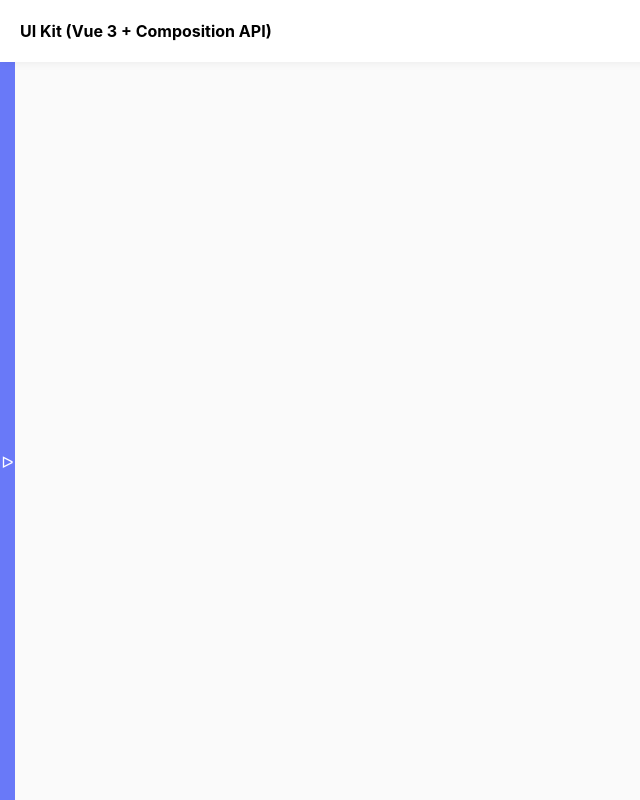
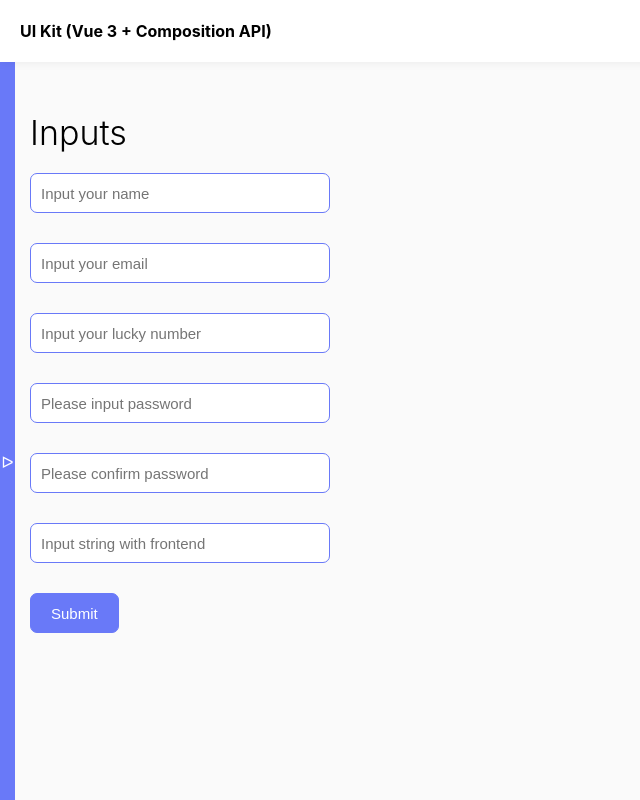
Before and after one commit to korchevIvan/uikit-vue3, a Vue app: page /input in a window 1280 px wide. Shown: the whole page, without its empty margins (0-640 px from the left). Built offline with nearby package versions, Linux system fonts and the light colour scheme.

Commit message:
Add Input

```diff
--- a/package.json
+++ b/package.json
@@ -12,6 +12,8 @@
     "@fortawesome/fontawesome-svg-core": "^6.2.0",
     "@fortawesome/free-regular-svg-icons": "^6.2.0",
     "@fortawesome/vue-fontawesome": "^3.0.1",
+    "@vuelidate/core": "^2.0.0",
+    "@vuelidate/validators": "^2.0.0",
     "vue": "^3.2.37",
     "vue-router": "^4.1.6"
   },
--- /dev/null
+++ b/src/components/Input.vue
@@ -0,0 +1,129 @@
+<script setup>
+const emit = defineEmits(['update:value'])
+const props = defineProps({
+  error: {
+    type: Array,
+    required: false
+  },
+  value: {
+    type: String,
+    default: ''
+  },
+  name: {
+    type: String,
+    required: true
+  },
+  type: {
+    type: String,
+    default: 'text'
+  },
+  placeholder: {
+    type: String,
+    required: true
+  },
+  label: {
+    type: String,
+    required: true
+  },
+  width: {
+    type: String,
+    default: '300px'
+  },
+})
+
+const updateValue = (e) => {
+  emit('update:value', e.target.value)
+}
+</script>
+
+<template>
+  <div class="form-input" :style="{width: width}">
+    <input
+        class="input-text"
+        :type="type"
+        :name="name"
+        :id="name"
+        :placeholder="placeholder"
+        :value="value"
+        @input="updateValue"
+    />
+    <label :for="name" class="input-label">
+      {{label}}
+    </label>
+    <TransitionGroup>
+      <div
+          class="form-error"
+          v-for="element of error"
+          :key="element.$uid"
+      >
+        <div class="form-error__message">
+          {{element.$message}}
+        </div>
+      </div>
+    </TransitionGroup>
+
+  </div>
+</template>
+
+
+<style lang="scss" scoped>
+.form {
+  &-input {
+    margin-bottom: 30px;
+    position: relative;
+  }
+  &-error {
+    background: var(--danger);
+    margin-top: 4px;
+    border-radius: 7px;
+    font-size: 13px;
+    color: #fff;
+    padding: 5px;
+  }
+}
+.input {
+  &-text {
+    border: 1px solid var(--primary);
+    padding: 0 10px;
+    height: 40px;
+    border-radius: 7px;
+    font-size: 15px;
+    width: 100%;
+    position: relative;
+    z-index: 1;
+    &:focus {
+      & + .input-label {
+        z-index: 1;
+        opacity: 1;
+        top: -20px;
+      }
+    }
+    &:not(:placeholder-shown) {
+      & + .input-label {
+        z-index: 1;
+        opacity: 1;
+        top: -20px;
+      }
+    }
+  }
+  &-label {
+    font-weight: bold;
+    display: block;
+    position: absolute;
+    top: 20px;
+    opacity: 0;
+    z-index: -1;
+    transition: .3s;
+    font-size: 13px;
+    color: var(--primary);
+  }
+}
+.v-enter-active,
+.v-leave-active {
+  transition: opacity 0.5s ease;
+}
+.v-enter-from,
+.v-leave-to {
+  opacity: 0;
+}
+</style>
--- a/src/components/Layout/Sidebar.vue
+++ b/src/components/Layout/Sidebar.vue
@@ -14,6 +14,7 @@ const links = ref([
   {name: 'Checkbox', href: '/checkbox'},
   {name: 'Radiobutton', href: '/radiobutton'},
   {name: 'Progress', href: '/progress'},
+  {name: 'Input', href: '/input'},
 ])
 </script>
 
--- a/src/router/index.js
+++ b/src/router/index.js
@@ -5,6 +5,7 @@ import Button from '@/views/Button.vue'
 import Checkbox from '@/views/Checkbox.vue'
 import Radiobutton from '@/views/Radiobutton.vue'
 import Progress from '@/views/Progress.vue'
+import Input from '@/views/Input.vue'
 
 const router = createRouter({
     history: createWebHistory(), routes: [
@@ -38,6 +39,11 @@ const router = createRouter({
             name: 'Progress',
             component: Progress
         },
+        {
+            path: '/input',
+            name: 'Input',
+            component: Input
+        },
     ]
 })
 
--- /dev/null
+++ b/src/views/Input.vue
@@ -0,0 +1,98 @@
+<script setup>
+import {ref, computed} from "vue"
+import useVuelidate from '@vuelidate/core'
+import {helpers, minLength, maxLength, numeric, email, sameAs} from '@vuelidate/validators'
+
+import Input from '@/components/Input.vue'
+import Button from '@/components/Button.vue'
+
+const nameField = ref('')
+const emailField = ref('')
+const luckyField = ref('')
+const passwordField = ref('')
+const confirmPasswordField = ref('')
+const frontendField = ref('')
+
+const mustBeFrontend = (value) => value.includes('frontend')
+
+const rules = computed(() => ({
+  nameField: {
+    minLength: helpers.withMessage(`Минимальная длина: 3 символа`, minLength(3))
+  },
+  emailField: {
+    email: helpers.withMessage('Вы ввели неверный email', email)
+  },
+  luckyField: {
+    maxLength: helpers.withMessage(`Максимальная длина: 2 символа`, maxLength(2)),
+    numeric: helpers.withMessage('Вы можете ввести только цифры', numeric)
+  },
+  confirmPasswordField: {
+    sameAsPassword: helpers.withMessage(`Пароли не совпадают`, sameAs(passwordField.value))
+  },
+  frontendField: {
+    frontendField: helpers.withMessage('Строка должна содержать слово frontend', mustBeFrontend)
+  }
+}))
+
+const v = useVuelidate(rules, {nameField, emailField, luckyField, confirmPasswordField, frontendField})
+
+const submitForm = () => {
+  v.value.$touch()
+
+  if(v.value.$error) return
+  alert('Form submitted')
+}
+</script>
+
+<template>
+  <h1 class="heading-1">Inputs</h1>
+  <form @submit.prevent="submitForm">
+    <Input
+        name="nameField"
+        placeholder="Input your name"
+        label="Your name"
+        v-model:value="v.nameField.$model"
+        :error="v.nameField.$errors"
+    />
+    <Input
+        name="emailField"
+        placeholder="Input your email"
+        label="Your email"
+        v-model:value="v.emailField.$model"
+        :error="v.emailField.$errors"
+    />
+    <Input
+        name="luckyField"
+        placeholder="Input your lucky number"
+        label="Your lucky number"
+        v-model:value="v.luckyField.$model"
+        :error="v.luckyField.$errors"
+    />
+
+    <Input
+        name="passwordField"
+        placeholder="Please input password"
+        label="Your password"
+        v-model:value="passwordField"
+        type="password"
+    />
+    <Input
+        name="confirmField"
+        placeholder="Please confirm password"
+        label="Confirm password"
+        v-model:value="v.confirmPasswordField.$model"
+        :error="v.confirmPasswordField.$errors"
+        type="password"
+    />
+
+    <Input
+        name="frontend"
+        placeholder="Input string with frontend"
+        label="Frontend string"
+        v-model:value="v.frontendField.$model"
+        :error="v.frontendField.$errors"
+    />
+
+    <Button label="Submit"/>
+  </form>
+</template>
```
Also changed, not shown: 1 other file (tests, documents, lock files or other folders).
